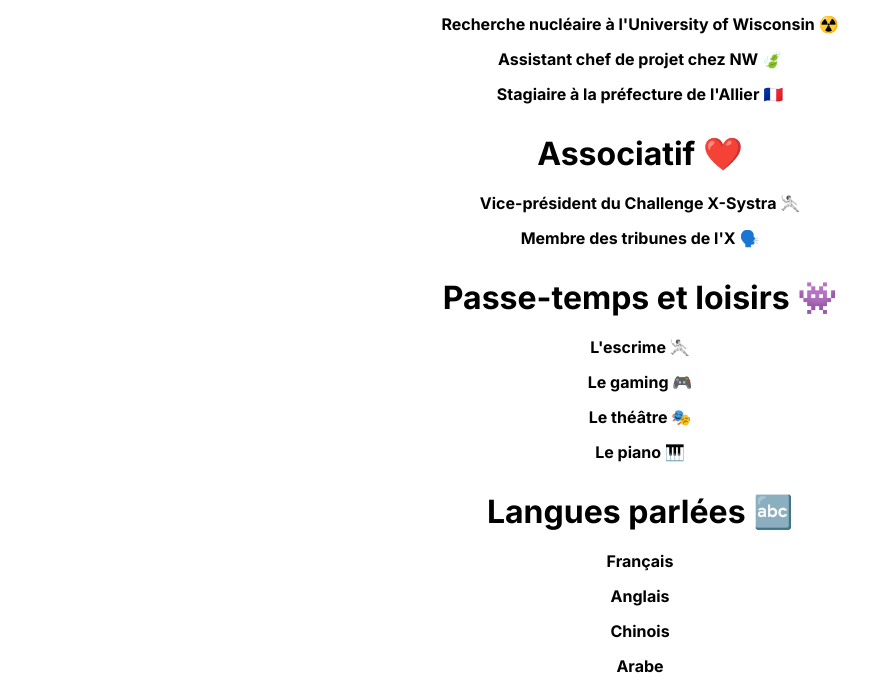
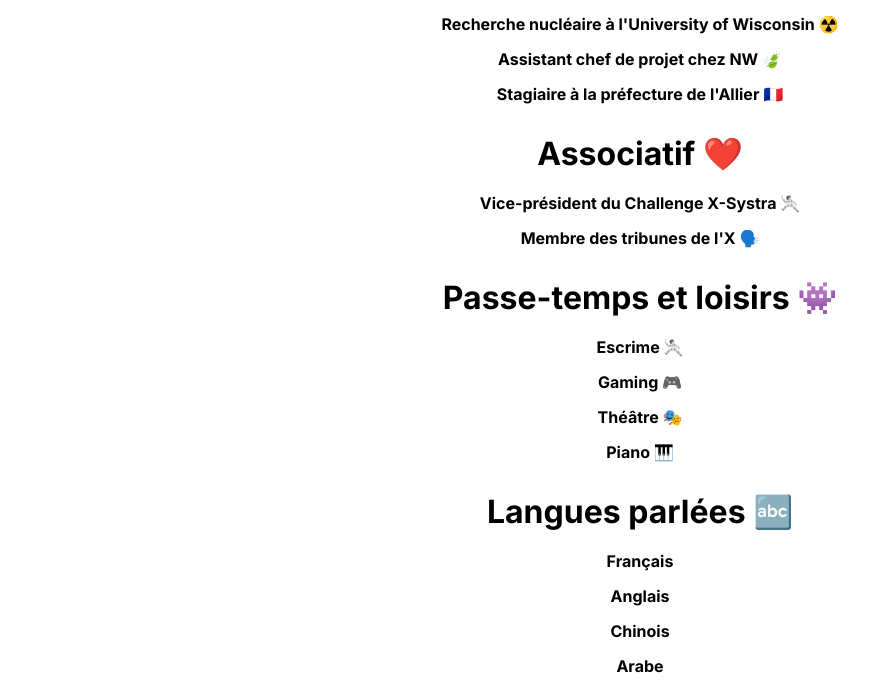
Before and after one commit to EmileZ101/ScPo-devweb, a plain HTML site: page presentation.html in a window 1280 px wide. Shown: the part 693-1377 px from the top of the page, without its empty margins (0-881 px from the left). Drawn offline with Linux system fonts and the light colour scheme; a web font is replaced by a local one.

Commit message:
Correctio Le

```diff
--- a/presentation.html
+++ b/presentation.html
@@ -71,10 +71,10 @@
 
             <h2 class="axe-presentation">Passe-temps et loisirs 👾</h2>
             <ul class="element">
-                <li>L'escrime 🤺</li>
-                <li>Le gaming 🎮</li>
-                <li>Le théâtre 🎭</li>
-                <li>Le piano 🎹</li>
+                <li>Escrime 🤺</li>
+                <li>Gaming 🎮</li>
+                <li>Théâtre 🎭</li>
+                <li>Piano 🎹</li>
             </ul>
 
             <h2 class="axe-presentation">Langues parlées 🔤</h2>
```
